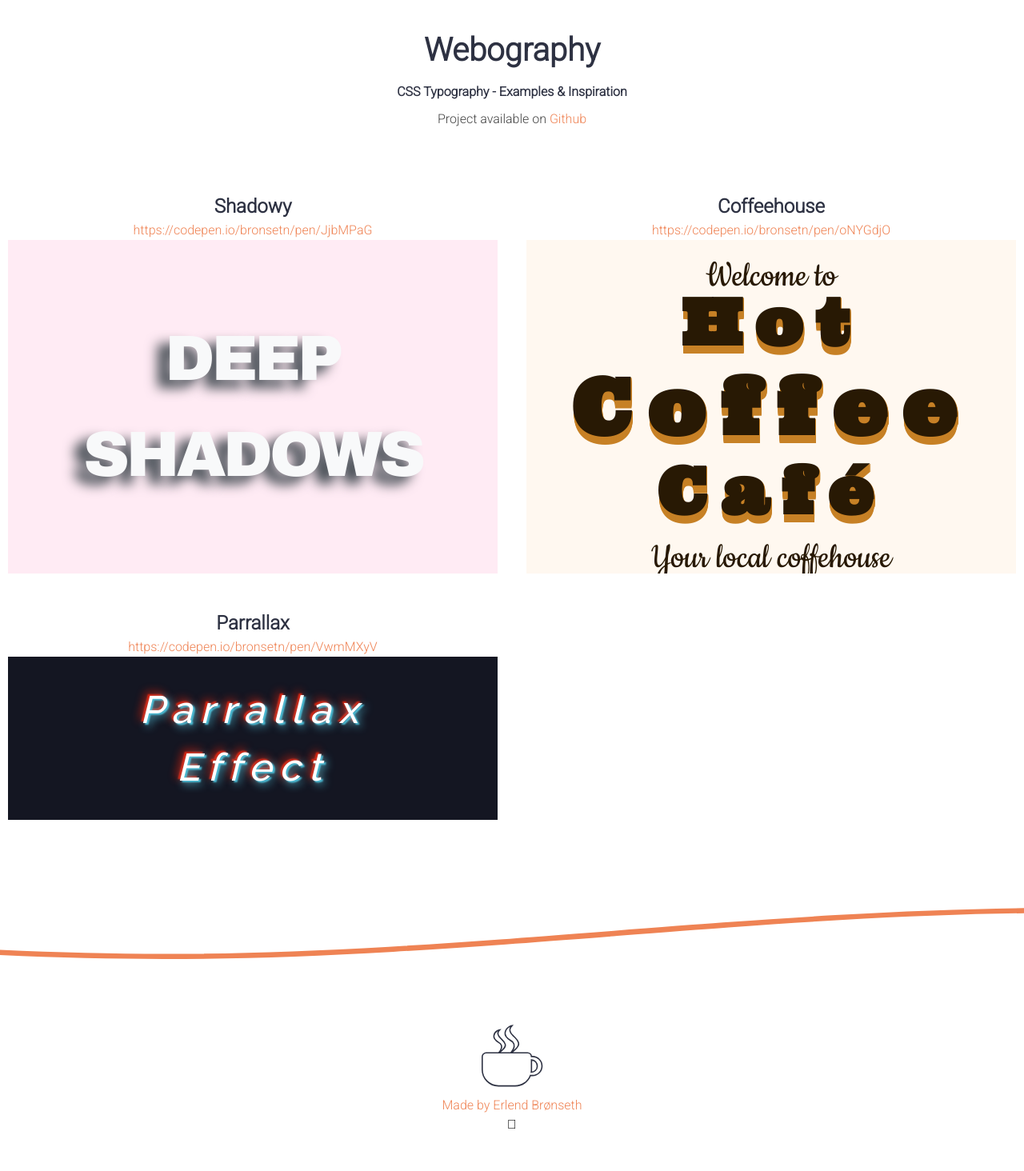
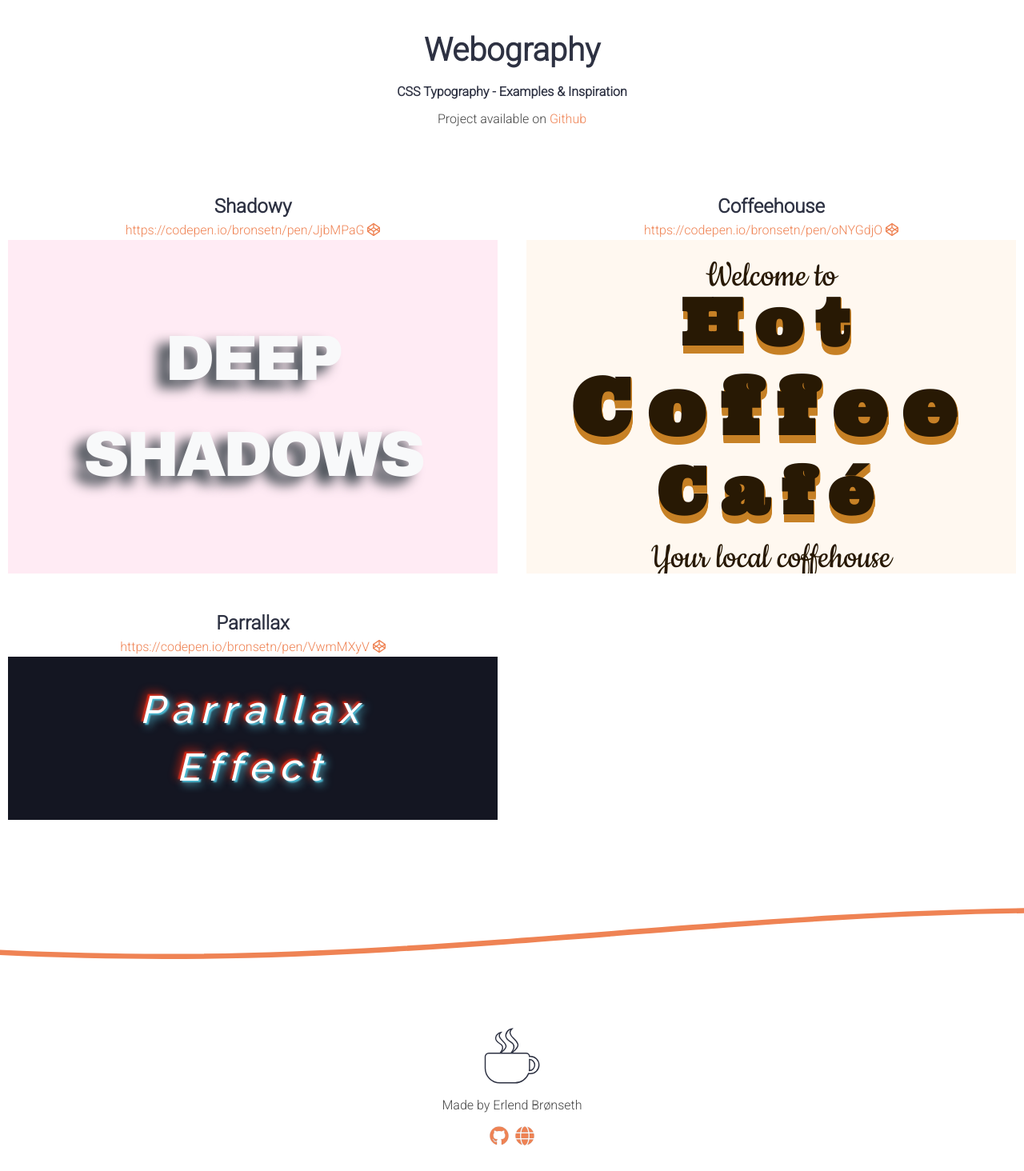
Before and after one commit to bronsetn/webography, a Vue app: page / in a window 1280 px wide. Shown: the part 45-1509 px from the top of the page at 80% size. Before the commit the page ends 1488 px from the top, so only its background shows below. Built offline with nearby package versions, Linux system fonts and the light colour scheme.

Commit message:
Imported fontawesome FAB and FAS icons

```diff
--- a/package.json
+++ b/package.json
@@ -7,6 +7,10 @@
     "build": "vue-cli-service build"
   },
   "dependencies": {
+    "@fortawesome/fontawesome-svg-core": "^1.2.34",
+    "@fortawesome/free-brands-svg-icons": "^5.15.2",
+    "@fortawesome/free-solid-svg-icons": "^5.15.2",
+    "@fortawesome/vue-fontawesome": "^2.0.2",
     "core-js": "^3.6.5",
     "vue": "^2.6.11",
     "vue-router": "^3.2.0"
--- a/src/components/Footer.vue
+++ b/src/components/Footer.vue
@@ -10,14 +10,29 @@
         >
           <path d="M81.62,51.08c-.41,0-.82,0-1.22.06a6.19,6.19,0,0,0-6.18-5.76H9.68a6.19,6.19,0,0,0-6.2,6.18V71.63A25.42,25.42,0,0,0,28.92,97H55A25.45,25.45,0,0,0,78.81,80.54a14.47,14.47,0,0,0,2.81.27,14.87,14.87,0,1,0,0-29.73ZM80.09,75.7a24.75,24.75,0,0,0,.33-4.07V56.21a9.76,9.76,0,0,1-.33,19.49ZM48.18,45.38c7.3-9.12,5.5-14.16,3.16-16.68-3-3.24-13.46-6.57-12.1-14.88C40.81,4.24,50.08,3,50.08,3l-2,2.28c-4.46,6.06,1.2,11,4,13.63,2.28,2.19,6.63,5.78,8.09,10.81,2,7.06-11.74,15.56-12,15.68m-18.88,0C35.51,37.63,34,33.33,32,31.2c-2.56-2.76-11.45-5.59-10.29-12.66,1.33-8.16,9.22-9.22,9.22-9.22l-1.71,1.94c-3.8,5.15,1,9.33,3.37,11.59,1.94,1.86,5.65,4.92,6.88,9.19C41.22,38.09,29.3,45.38,29.3,45.38" />
         </svg>
+        <p> Made by Erlend Brønseth </p>
         <p>
+          <a
+            href="https://github.com/bronsetn"
+            rel="noopener"
+            target="_blank"
+          >
+            <fa-icon
+              :icon="['fab', 'github']"
+              size="2x"
+            />
+          </a>
           <a
             href="https://erlendweb.no"
             rel="noopener"
             target="_blank"
-          >Made by Erlend Brønseth</a>
+          >
+            <fa-icon
+              :icon="['fas', 'globe']"
+              size="2x"
+            />
+          </a>
         </p>
-        <div></div>
       </div>
     </div>
   </div>
@@ -79,4 +94,7 @@ p {
   margin-top: 10px;
 }
 
+svg {
+  padding: 4px;
+}
 </style>
--- a/src/components/Header.vue
+++ b/src/components/Header.vue
@@ -15,7 +15,8 @@
           href="https://github.com/bronsetn/webography"
           rel="noopener"
           target="_blank"
-        >Github</a></p>
+        >Github
+        </a></p>
       <p>
       </p>
     </div>
--- a/src/examples/Shadowy.vue
+++ b/src/examples/Shadowy.vue
@@ -5,7 +5,12 @@
         hreF="https://codepen.io/bronsetn/pen/JjbMPaG"
         rel="noopoener"
         target="_blank"
-      >https://codepen.io/bronsetn/pen/JjbMPaG</a></p>
+      >https://codepen.io/bronsetn/pen/JjbMPaG
+        <fa-icon
+          :icon="['fab', 'codepen']"
+          size="1x"
+        />
+      </a></p>
 
     <div class="container">
       <p class="shadowy">
--- a/src/examples/coffeehouse.vue
+++ b/src/examples/coffeehouse.vue
@@ -6,7 +6,12 @@
         hreF="https://codepen.io/bronsetn/pen/oNYGdjO"
         rel="noopoener"
         target="_blank"
-      >https://codepen.io/bronsetn/pen/oNYGdjO</a></p>
+      >https://codepen.io/bronsetn/pen/oNYGdjO
+        <fa-icon
+          :icon="['fab', 'codepen']"
+          size="1x"
+        />
+      </a></p>
 
     <div class="container">
       <p class="calligraphy">Welcome to</p>
--- a/src/examples/parrallax.vue
+++ b/src/examples/parrallax.vue
@@ -5,7 +5,12 @@
         hreF="https://codepen.io/bronsetn/pen/VwmMXyV"
         rel="noopoener"
         target="_blank"
-      >https://codepen.io/bronsetn/pen/VwmMXyV</a></p>
+      >https://codepen.io/bronsetn/pen/VwmMXyV
+        <fa-icon
+          :icon="['fab', 'codepen']"
+          size="1x"
+        />
+      </a></p>
 
     <div class="container">
 
--- /dev/null
+++ b/src/icons.js
@@ -0,0 +1,10 @@
+import Vue from 'vue'
+
+import { library } from '@fortawesome/fontawesome-svg-core'
+import { FontAwesomeIcon } from '@fortawesome/vue-fontawesome'
+import { faGlobe } from '@fortawesome/free-solid-svg-icons'
+import { faCodepen, faGithub } from '@fortawesome/free-brands-svg-icons'
+
+library.add(faGlobe, faCodepen, faGithub)
+
+Vue.component('fa-icon', FontAwesomeIcon)
--- a/src/main.js
+++ b/src/main.js
@@ -1,6 +1,7 @@
 import Vue from 'vue'
 import App from './App.vue'
 import router from './router'
+import './icons.js'
 
 // custom css file
 import './main.css';
```
Also changed, not shown: 1 other file (tests, documents, lock files or other folders).
